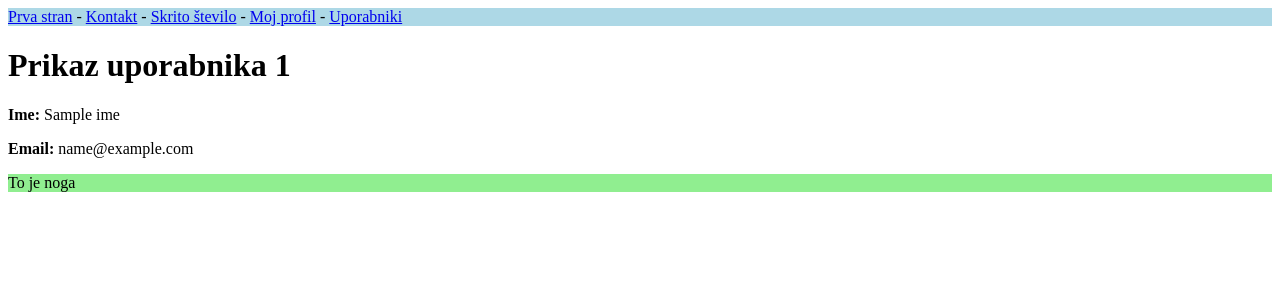
After one commit to rok-povsic/SN-2019-4-predavanje16, a Flask app: template templates/prikaz_uporabnika.html in a window 1280 px wide. The commit adds this page. Shown: the top 300 px of the page. Run offline with Flask 2, Linux system fonts and the light colour scheme; the template is opened without the code that fills it: most values are stand-ins (such as "Sample title", 1, 10 or a date in 2020).

Commit message:
Dodal prikaz uporabnika

```diff
--- a/main.py
+++ b/main.py
@@ -165,5 +165,11 @@ def uporabniki():
     return render_template("uporabniki.html", uporabniki=users)
 
 
+@app.route("/uporabniki/<uporabnik_id>")
+def prikaz_uporabnika(uporabnik_id):
+    uporabnik = db.query(Uporabnik).filter_by(id=uporabnik_id).first()
+    return render_template("prikaz_uporabnika.html", uporabnik=uporabnik)
+
+
 if __name__ == '__main__':
     app.run(debug=True)
--- /dev/null
+++ b/templates/prikaz_uporabnika.html
@@ -0,0 +1,11 @@
+{% extends "osnova.html" %}
+
+{% block vsebina %}
+
+<h1>Prikaz uporabnika {{ uporabnik.id }}</h1>
+
+<p><strong>Ime: </strong> {{ uporabnik.ime }}</p>
+<p><strong>Email: </strong> {{ uporabnik.email }}</p>
+
+
+{% endblock %}
--- a/templates/uporabniki.html
+++ b/templates/uporabniki.html
@@ -6,7 +6,7 @@
 
 <ul>
 {% for uporabnik in uporabniki %}
-    <li>{{ uporabnik.ime }}</li>
+    <li><a href="/uporabniki/{{ uporabnik.id }}">{{ uporabnik.ime }}</a></li>
 {% endfor %}
 </ul>
 
```
